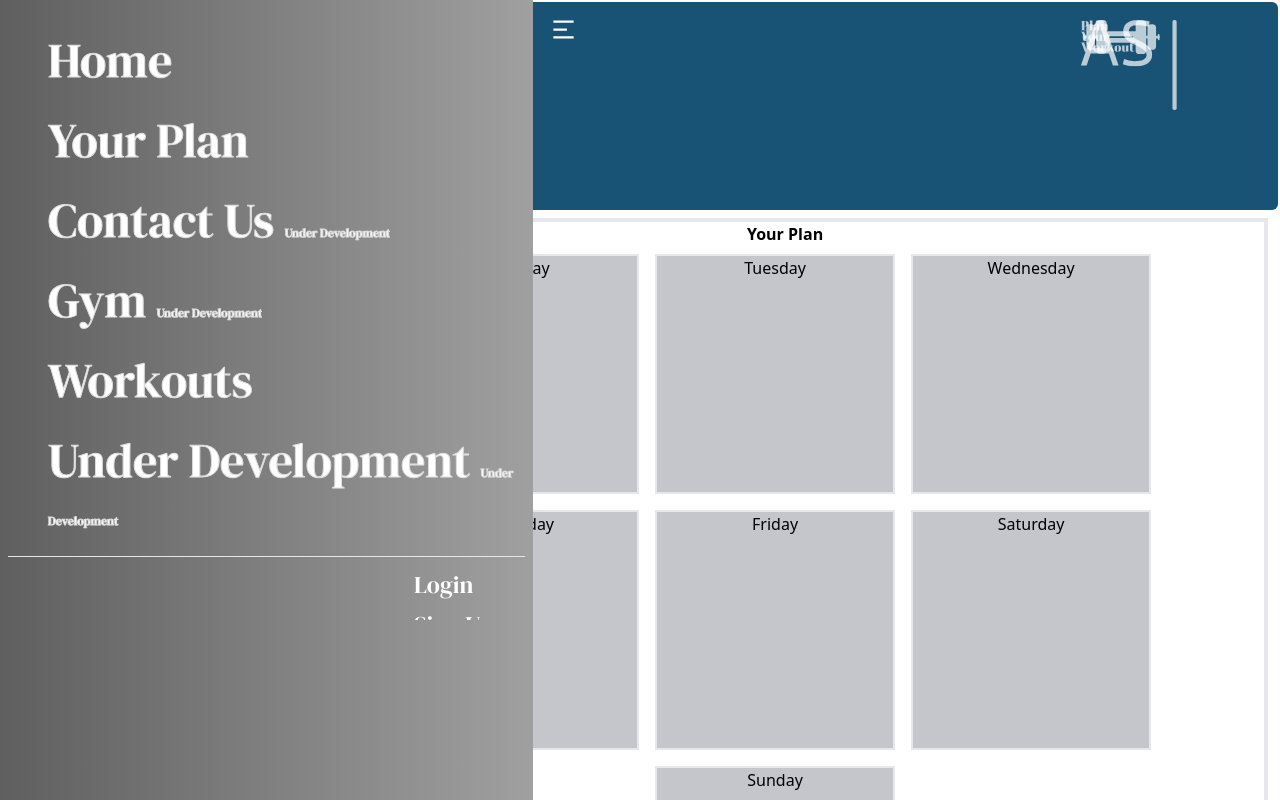
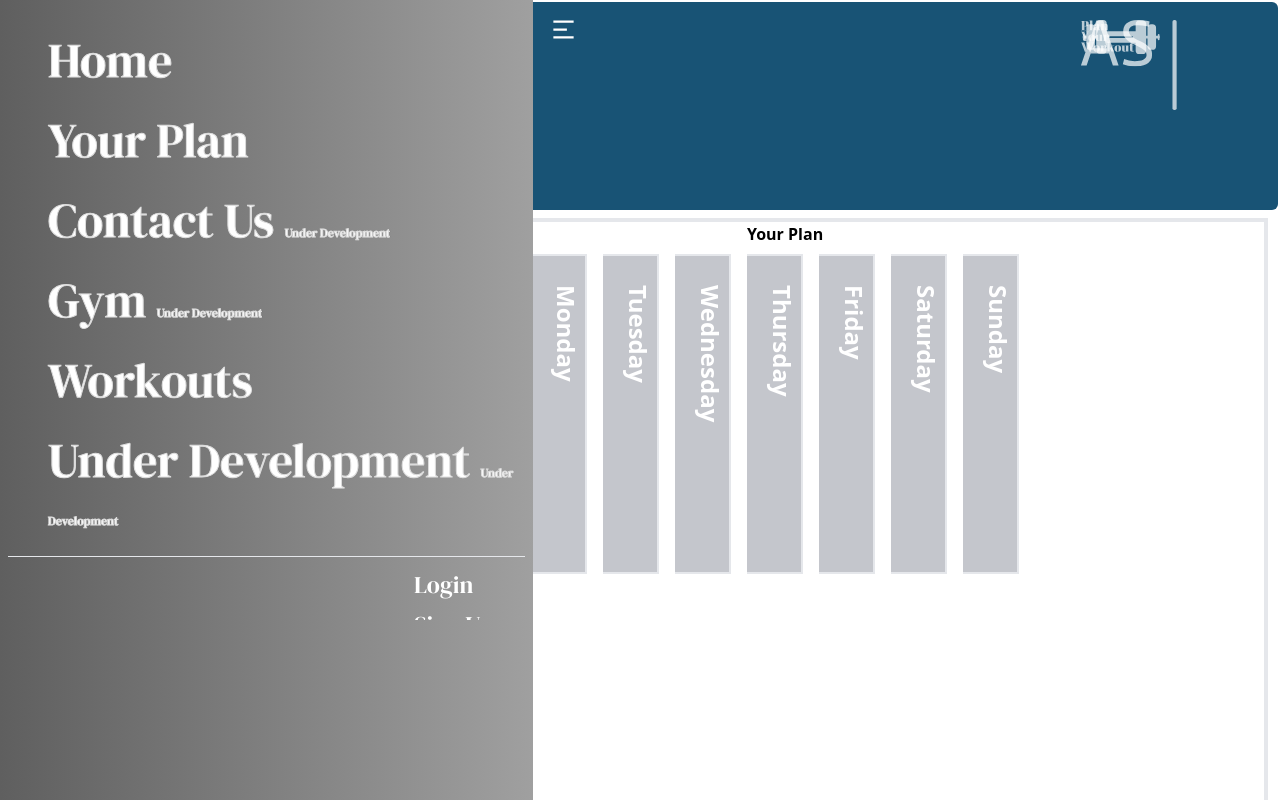
Before and after one commit to Alish123-gif/workoutplanner, a React (Vite) app: page /yourplan in a window 1280 px wide. Shown: the top 800 px of the page. Built offline with nearby package versions, Linux system fonts and the light colour scheme; a web font is replaced by a local one.

Commit message:
Update DroppableZone.jsx

```diff
--- a/src/Components/DroppableZone.jsx
+++ b/src/Components/DroppableZone.jsx
@@ -5,7 +5,7 @@ import useAppContext from '../context/contextProvider';
 
 export default function DroppableZone({ day, onDrop, exercises, updateSets, updateReps, handleAddExercise }) {
     const { screenSize } = useAppContext();
-    const [isOpen, setIsOpen] = useState(true); // State to manage open/folded
+    const [isOpen, setIsOpen] = useState(false); // State to manage open/folded
     const [{ isOver }, drop] = useDrop(() => ({
         accept: 'card',
         drop: (item) => onDrop(day, item.id),
```
